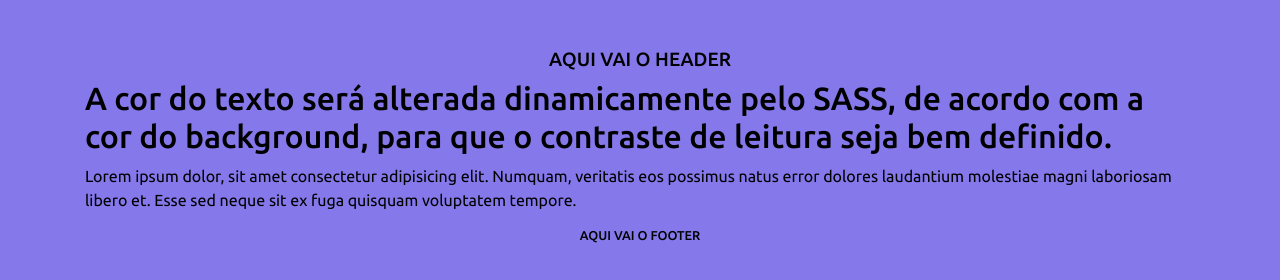
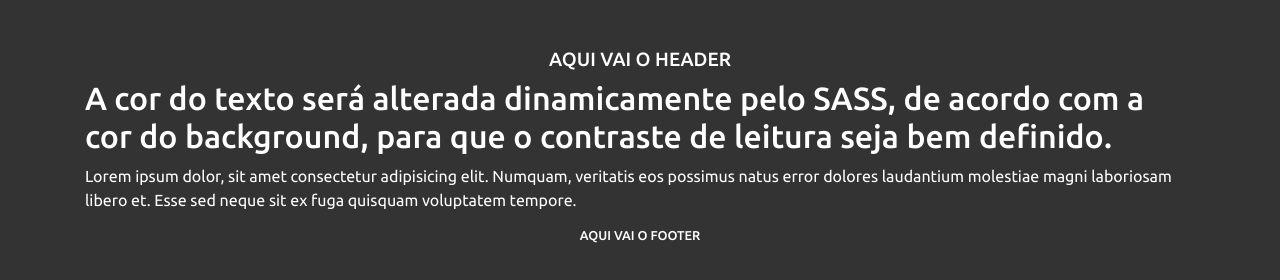
Before and after one commit to eduruiz333/dynamic-text-color-with-sass, a website: page index.html in a window 1280 px wide. Drawn offline with nearby package versions, Linux system fonts and the light colour scheme.

Commit message:
Alteração de cor

```diff
--- a/assets/sass/_body.scss
+++ b/assets/sass/_body.scss
@@ -1,4 +1,4 @@
-$bg: #8578eb;
+$bg: #333;
 
 
 @function text($bg) {
```
Also changed, not shown: assets/css/style.css.
